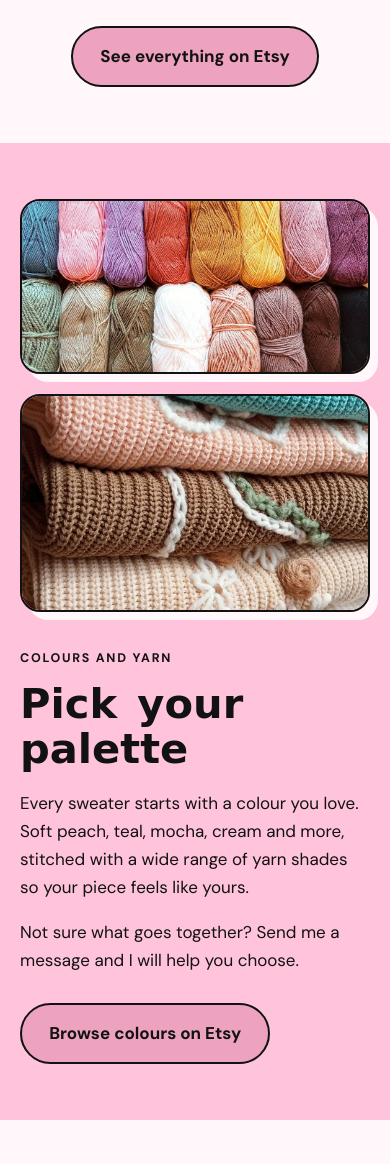
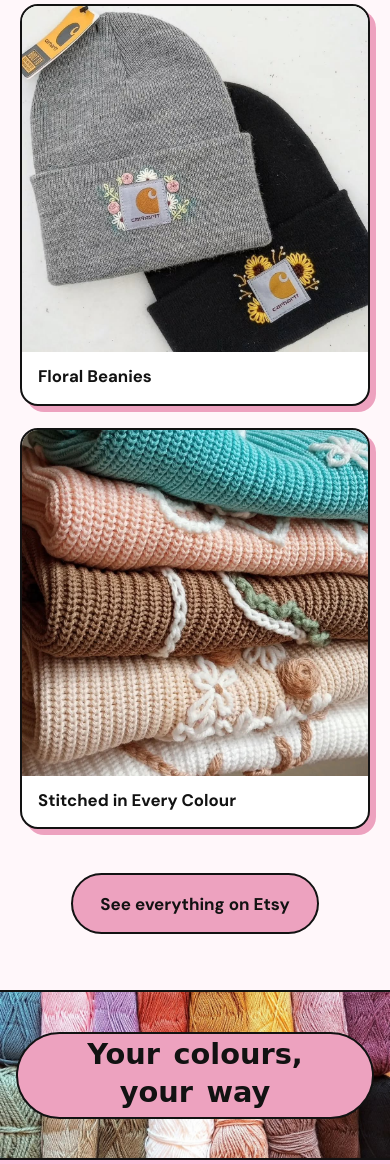
Before and after one commit to amandastrail/bella-rose-embroidery, a plain HTML site: page index.html in a window 390 px wide. Shown: the part 4518-5682 px from the top of the page. Drawn offline with Linux system fonts and the light colour scheme; a web font is replaced by a local one.

Commit message:
Restore original layout; add beanies and sweater stack as gallery cards, yarn colour banner
Co-Authored-By: Claude Sonnet 5.5 <noreply@anthropic.com>

```diff
--- a/index.html
+++ b/index.html
@@ -70,7 +70,12 @@ section{padding:72px 0}
 .sub{max-width:56ch;margin:0 auto 40px}
 
 /* gallery */
-.grid{display:grid;grid-template-columns:repeat(3,1fr);gap:22px}
+.grid{display:grid;grid-template-columns:repeat(6,1fr);gap:22px}
+.grid .card{grid-column:span 2}
+.grid .card:nth-last-child(2){grid-column:2/4}
+.grid .card:last-child{grid-column:4/6}
+.strip{height:230px;background:url(images/yarn-colours.jpg) center/cover;border-top:2px solid var(--ink);border-bottom:2px solid var(--ink);display:grid;place-items:center;padding:0 16px}
+.strip span{background:var(--rose);border:2px solid var(--ink);border-radius:999px;padding:.1em 1.2em .2em;font-family:var(--script);font-weight:700;font-size:2.2rem;word-spacing:.12em;text-align:center;line-height:1.3}
 .card{margin:0;background:#fff;border-radius:18px;overflow:hidden;border:2px solid var(--ink);box-shadow:6px 6px 0 var(--rose)}
 .card img{aspect-ratio:1/1;object-fit:cover;width:100%}
 .card figcaption{padding:14px 16px 16px}
@@ -101,17 +106,6 @@ footer{background:var(--ink);color:#fff;padding:36px 0;text-align:center;font-si
 footer img{height:90px;width:90px;margin:0 auto 14px;border-radius:50%}
 footer a{color:var(--blush)}
 
-/* feature sections: photo beside text */
-.feature .wrap{display:grid;grid-template-columns:1.05fr 1fr;gap:56px;align-items:center}
-.feature.rev .media{order:2}
-.feature .media{display:grid;gap:20px}
-.feature .media img{width:100%;border-radius:20px;border:2px solid var(--ink);box-shadow:8px 8px 0 var(--rose);object-fit:cover}
-.feature .media img.tall{aspect-ratio:1/1}
-#colours .media img.tall{aspect-ratio:16/10}
-.feature .media img:not(.tall){aspect-ratio:2/1}
-.feature.band .media img{box-shadow:8px 8px 0 var(--paper)}
-.feature .text p{max-width:46ch}
-.feature .text .btn{margin-top:12px}
 
 /* botanical line art in the background, echoing the logo's roses and leaves */
 .hero,#work,#how,.about,.cta{position:relative;overflow:hidden}
@@ -128,14 +122,15 @@ footer a{color:var(--blush)}
 @media(max-width:860px){
   .hero::before,#work::before,#work::after,#how::before{display:none}
   .about::after,.cta::before,.cta::after{width:200px;opacity:.16}
-  .hero .wrap,.about .wrap,.feature .wrap{grid-template-columns:1fr}
-  .feature.rev .media{order:0}
-  .feature .wrap{gap:36px}
+  .hero .wrap,.about .wrap{grid-template-columns:1fr}
   .hero{padding:40px 0 48px}
   .hero figure{max-width:440px;margin:0 auto}
   .hero figcaption{left:8px}
   .hero .hero-logo{width:min(320px,86%);margin:-20px auto -6px}
   .grid{grid-template-columns:repeat(2,1fr)}
+  .grid .card:nth-last-child(n){grid-column:auto}
+  .strip{height:170px}
+  .strip span{font-size:1.8rem}
   .steps{grid-template-columns:repeat(2,1fr)}
   .nav nav a:not(.btn){display:none}
   section{padding:56px 0}
@@ -221,6 +216,14 @@ footer a{color:var(--blush)}
         <img src="images/dinosaur.jpg" loading="lazy" alt="Brown knit sweater with a cream embroidered dinosaur outline">
         <figcaption><b>Little Dino</b></figcaption>
       </figure>
+      <figure class="card">
+        <img src="images/floral-beanies.jpg" loading="lazy" alt="Grey and black knit beanies with hand embroidered roses, daisies and sunflowers around the patch">
+        <figcaption><b>Floral Beanies</b></figcaption>
+      </figure>
+      <figure class="card">
+        <img src="images/sweater-stack.jpg" loading="lazy" alt="A folded stack of knit sweaters in teal, peach, brown, cream and white with embroidered flowers">
+        <figcaption><b>Stitched in Every Colour</b></figcaption>
+      </figure>
     </div>
     <div class="more">
       <a class="btn" href="https://www.etsy.com/ca/shop/BREmbroiders" target="_blank" rel="noopener">See everything on Etsy</a>
@@ -228,36 +231,7 @@ footer a{color:var(--blush)}
   </div>
 </section>
 
-<section id="colours" class="band feature">
-  <div class="wrap">
-    <div class="media">
-      <img src="images/yarn-colours.jpg" loading="lazy" alt="Rows of yarn skeins in blue, pink, lilac, coral, mustard, cream, mauve, plum, sage and brown">
-      <img class="tall" src="images/sweater-stack.jpg" loading="lazy" alt="A folded stack of knit sweaters in teal, peach, brown, cream and white with embroidered flowers">
-    </div>
-    <div class="text">
-      <p class="eyebrow">Colours and yarn</p>
-      <h2>Pick your palette</h2>
-      <p>Every sweater starts with a colour you love. Soft peach, teal, mocha, cream and more, stitched with a wide range of yarn shades so your piece feels like yours.</p>
-      <p>Not sure what goes together? Send me a message and I will help you choose.</p>
-      <a class="btn" href="https://www.etsy.com/ca/shop/BREmbroiders" target="_blank" rel="noopener">Browse colours on Etsy</a>
-    </div>
-  </div>
-</section>
-
-<section id="beanies" class="feature rev">
-  <div class="wrap">
-    <div class="media">
-      <img class="tall" src="images/floral-beanies.jpg" loading="lazy" alt="Two knit beanies, grey and black, with hand embroidered roses, daisies and sunflowers around the patch">
-    </div>
-    <div class="text">
-      <p class="eyebrow">Beyond sweaters</p>
-      <h2>Beanies too</h2>
-      <p>Little flowers look just as sweet on a cozy beanie. Roses, daisies and sunflowers, hand stitched around the patch.</p>
-      <p>Ask about beanies and other custom pieces on Etsy or Instagram.</p>
-      <a class="btn ghost" href="https://www.instagram.com/bellaroseembroidery" target="_blank" rel="noopener">Message on Instagram</a>
-    </div>
-  </div>
-</section>
+<div class="strip" role="img" aria-label="Rows of colourful yarn skeins"><span>Your colours, your way</span></div>
 
 <section id="how" class="band">
   <div class="wrap">
```
